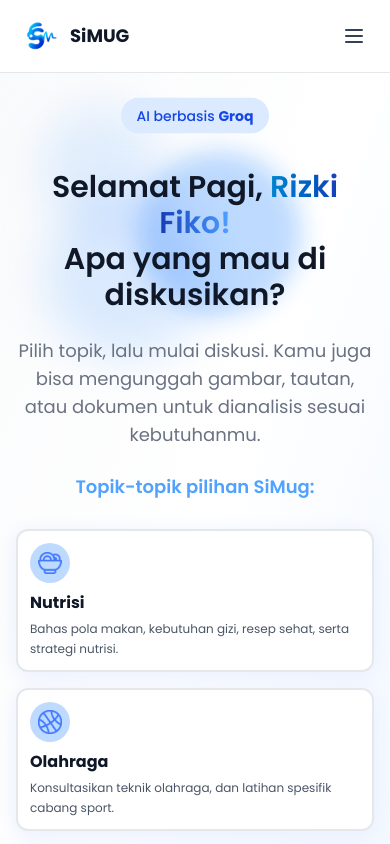
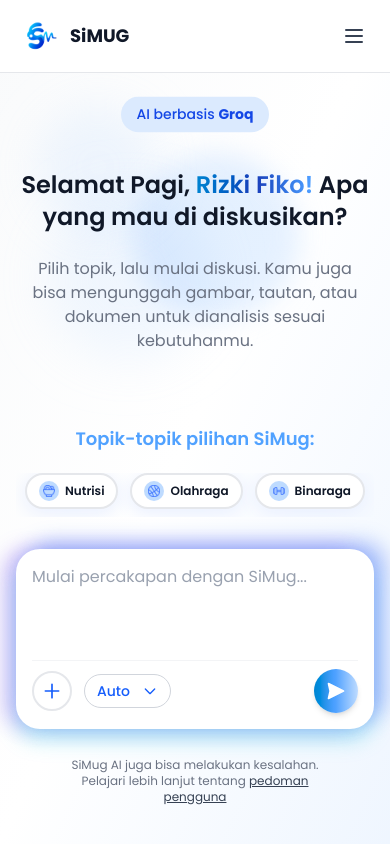
Before and after one commit to iqbalbayuaji/SiMug, a React (Vite) app: page /chatbot in a window 390 px wide. Shown: the top 844 px of the page. Built offline with nearby package versions, Linux system fonts and the light colour scheme.

Commit message:
fix responsive for search result, chatbot, and index.html

```diff
--- a/index.html
+++ b/index.html
@@ -2,7 +2,7 @@
 <html lang="en">
   <head>
     <meta charset="UTF-8" />
-    <link rel="icon" type="image/svg+xml" href="/vite.svg" />
+    <link rel="icon" type="image/png" href="/src/assets/images/logo-simug-browser.png" />
     <meta name="viewport" content="width=device-width, initial-scale=1.0" />
     <link rel="preconnect" href="https://fonts.googleapis.com">
     <link rel="preconnect" href="https://fonts.gstatic.com" crossorigin>
--- a/src/components/chatbot/ChatHeader.jsx
+++ b/src/components/chatbot/ChatHeader.jsx
@@ -7,14 +7,19 @@
                 </span>
             </div>
 
-            <h1 className="text-3xl sm:text-4xl lg:text-5xl font-semibold text-gray-900 mb-6 lg:mb-9 animate-slideUp">
+            {/* Desktop: With line break */}
+            <h1 className="hidden lg:block text-5xl font-semibold text-gray-900 mb-9 animate-slideUp">
                 Selamat Pagi, <span className="bg-gradient-to-r from-sky-600 via-blue-800 to-blue-400 bg-clip-text text-transparent">{userName}!</span>
                 <br />
                 Apa yang mau di diskusikan?
             </h1>
 
+            {/* Mobile: Single line */}
+            <h1 className="lg:hidden text-2xl sm:text-3xl font-semibold text-gray-900 mb-6 animate-slideUp">
+                Selamat Pagi, <span className="bg-gradient-to-r from-sky-600 via-blue-800 to-blue-400 bg-clip-text text-transparent">{userName}!</span> Apa yang mau di diskusikan?
+            </h1>
 
-            <p className="text-lg font-normal sm:text-lg text-gray-500 max-w-2xl mx-auto animate-slideUp animation-delay-400">
+            <p className="text-base font-normal sm:text-lg text-gray-500 max-w-2xl px-3 mx-auto animate-slideUp animation-delay-400 mb-18 md:mb-0">
                 Pilih topik, lalu mulai diskusi. Kamu juga bisa mengunggah gambar,
                 tautan, atau dokumen untuk dianalisis sesuai kebutuhanmu.
             </p>
--- a/src/components/chatbot/DecorativeBlobs.jsx
+++ b/src/components/chatbot/DecorativeBlobs.jsx
@@ -9,6 +9,18 @@
                     }
                     50% {
                         opacity: 1;
+                        filter: blur(12px);
+                    }
+                }
+
+                /* Mobile: Reduced opacity */
+                @keyframes glowPulseMobile {
+                    0%, 100% {
+                        opacity: 0.15;
+                        filter: blur(24px);
+                    }
+                    50% {
+                        opacity: 0.4;
                         filter: blur(12px);
                     }
                 }
@@ -76,19 +88,51 @@
                     }
                 }
 
+                /* Base blob styling with initial blur and opacity */
+                .blob-base {
+                    opacity: 0.3;
+                    filter: blur(24px);
+                    will-change: opacity, filter, transform;
+                    backface-visibility: hidden;
+                }
+
                 .blob-1 {
                     animation: glowPulse 3s ease-in-out infinite, wander1 12s ease-in-out infinite;
+                    animation-fill-mode: backwards;
                 }
                 .blob-2 {
                     animation: glowPulse 3s ease-in-out infinite 1s, wander2 15s ease-in-out infinite;
+                    animation-fill-mode: backwards;
                 }
                 .blob-3 {
                     animation: glowPulse 3s ease-in-out infinite 2s, wander3 18s ease-in-out infinite;
+                    animation-fill-mode: backwards;
+                }
+
+                /* Mobile: Use reduced opacity animation */
+                @media (max-width: 1023px) {
+                    .blob-base {
+                        opacity: 0.15;
+                        filter: blur(24px);
+                    }
+
+                    .blob-1 {
+                        animation: glowPulseMobile 3s ease-in-out infinite, wander1 12s ease-in-out infinite;
+                        animation-fill-mode: backwards;
+                    }
+                    .blob-2 {
+                        animation: glowPulseMobile 3s ease-in-out infinite 1s, wander2 15s ease-in-out infinite;
+                        animation-fill-mode: backwards;
+                    }
+                    .blob-3 {
+                        animation: glowPulseMobile 3s ease-in-out infinite 2s, wander3 18s ease-in-out infinite;
+                        animation-fill-mode: backwards;
+                    }
                 }
             `}</style>
-            <div className="absolute top-20 left-10 w-32 h-32 bg-blue-200 rounded-full mix-blend-multiply blob-1"></div>
-            <div className="absolute top-40 right-20 w-40 h-40 bg-blue-200 rounded-full mix-blend-multiply blob-2"></div>
-            <div className="absolute top-60 left-1/5 w-36 h-36 bg-blue-200 rounded-full mix-blend-multiply blob-3"></div>
+            <div className="absolute top-20 left-10 w-32 h-32 bg-blue-200 rounded-full mix-blend-multiply blob-base blob-1"></div>
+            <div className="absolute top-40 right-20 w-40 h-40 bg-blue-200 rounded-full mix-blend-multiply blob-base blob-2"></div>
+            <div className="absolute top-60 left-1/5 w-36 h-36 bg-blue-200 rounded-full mix-blend-multiply blob-base blob-3"></div>
         </>
     );
 }
--- a/src/components/chatbot/TopicCard.jsx
+++ b/src/components/chatbot/TopicCard.jsx
@@ -1,27 +1,55 @@
-export default function TopicCard({ topic, isSelected, onClick, index }) {
+export default function TopicCard({ topic, isSelected, onClick, index, isMobile = false }) {
+    if (isMobile) {
+        // Mobile: Slim pill-shaped card without description (smaller size)
+        return (
+            <div
+                onClick={() => onClick(topic.id)}
+                className={`group rounded-full px-3 py-1.5 cursor-pointer transform transition-all duration-300 ease-out hover:scale-105 border-2 animate-slideUp flex-shrink-0 flex items-center gap-1.5
+                    ${isSelected ? 'bg-blue-500 border-blue-500 shadow-lg' : 'bg-white border-gray-200'}`}
+                style={{
+                    animationDelay: `${200 + index * 150}ms`,
+                    boxShadow: '0 4px 20px 0 #E7EEFF'
+                }}
+            >
+                <div className={`w-5 h-5 rounded-full flex items-center justify-center flex-shrink-0 ${isSelected ? 'bg-white' : 'bg-blue-200'}`}>
+                    {(typeof topic.icon === 'string' && (topic.icon.includes('/') || topic.icon.includes('.'))) ? (
+                        <img src={topic.icon} alt={topic.title} className="w-3 h-3 object-contain" />
+                    ) : (
+                        <span className="text-xs">{topic.icon}</span>
+                    )}
+                </div>
+
+                <h3 className={`text-xs font-semibold whitespace-nowrap transition-colors ${isSelected ? 'text-white' : 'text-gray-900'}`}>
+                    {topic.title}
+                </h3>
+            </div>
+        );
+    }
+
+    // Desktop: Full card with description
     return (
         <div
             onClick={() => onClick(topic.id)}
-            className={`group rounded-xl sm:rounded-2xl p-3 sm:p-4 cursor-pointer transform transition-all duration-300 ease-out hover:scale-98 hover:shadow-xl border-2 animate-slideUp
+            className={`group rounded-2xl p-4 cursor-pointer transform transition-all duration-300 ease-out hover:scale-98 hover:shadow-xl border-2 animate-slideUp
                 ${isSelected ? 'bg-blue-500 border-blue-500 shadow-lg' : 'bg-white border-gray-200'}`}
             style={{
                 animationDelay: `${200 + index * 150}ms`,
                 boxShadow: '0 4px 20px 0 #E7EEFF'
             }}
         >
-            <div className={`w-10 h-10 sm:w-12 sm:h-12 rounded-full flex items-center justify-center mb-2 sm:mb-3 transform transition-transform duration-300 group-hover:rotate-12 ${isSelected ? 'bg-white border-blue-500 shadow-lg' : 'bg-blue-200 border-gray-200'}`}>
+            <div className={`w-12 h-12 rounded-full flex items-center justify-center mb-3 transform transition-transform duration-300 group-hover:rotate-12 ${isSelected ? 'bg-white border-blue-500 shadow-lg' : 'bg-blue-200 border-gray-200'}`}>
                 {(typeof topic.icon === 'string' && (topic.icon.includes('/') || topic.icon.includes('.'))) ? (
-                    <img src={topic.icon} alt={topic.title} className="w-6 h-6 sm:w-8 sm:h-8 object-contain" />
+                    <img src={topic.icon} alt={topic.title} className="w-8 h-8 object-contain" />
                 ) : (
-                    <span className="text-xl sm:text-2xl">{topic.icon}</span>
+                    <span className="text-2xl">{topic.icon}</span>
                 )}
             </div>
 
-            <h3 className={`text-base sm:text-lg font-bold mb-1 sm:mb-2 transition-colors ${isSelected ? 'text-white' : 'text-gray-900'}`}>
+            <h3 className={`text-lg font-bold mb-2 transition-colors ${isSelected ? 'text-white' : 'text-gray-900'}`}>
                 {topic.title}
             </h3>
 
-            <p className={`text-xs sm:text-sm leading-relaxed transition-colors line-clamp-2 sm:line-clamp-none ${isSelected ? 'text-white' : 'text-gray-600'}`}>
+            <p className={`text-sm leading-relaxed transition-colors ${isSelected ? 'text-white' : 'text-gray-600'}`}>
                 {topic.description}
             </p>
         </div>
--- a/src/components/chatbot/TopicSelector.jsx
+++ b/src/components/chatbot/TopicSelector.jsx
@@ -3,11 +3,12 @@
 export default function TopicSelector({ topics, selectedTopic, onTopicClick }) {
     return (
         <div className="mb-8">
-            <h2 className="text-center text-lg text-blue-400 font-semibold mb-7 animate-fadeIn animation-delay-600">
+            <h2 className="text-center text-lg text-blue-400 font-semibold mb-5 md:mb-7 animate-fadeIn animation-delay-600">
                 Topik-topik pilihan SiMug:
             </h2>
 
-            <div className="grid grid-cols-1 sm:grid-cols-2 lg:grid-cols-3 gap-4 sm:gap-6 mb-8">
+            {/* Mobile: Horizontal Scroll */}
+            <div className="flex lg:hidden gap-3 overflow-x-auto scrollbar-hide mb-8 pb-2 justify-center">
                 {topics.map((topic, index) => (
                     <TopicCard
                         key={topic.id}
@@ -15,6 +16,21 @@
                         isSelected={selectedTopic === topic.id}
                         onClick={onTopicClick}
                         index={index}
+                        isMobile={true}
+                    />
+                ))}
+            </div>
+
+            {/* Desktop: Grid */}
+            <div className="hidden lg:grid grid-cols-3 gap-6 mb-8">
+                {topics.map((topic, index) => (
+                    <TopicCard
+                        key={topic.id}
+                        topic={topic}
+                        isSelected={selectedTopic === topic.id}
+                        onClick={onTopicClick}
+                        index={index}
+                        isMobile={false}
                     />
                 ))}
             </div>
--- a/src/pages/LandingPage.jsx
+++ b/src/pages/LandingPage.jsx
@@ -256,14 +256,14 @@
                 <div className="flex flex-col lg:flex-col items-center justify-between relative">
                     {/* Decorative Icon Spans - Hidden on mobile */}
                     {/* Green Icon - Top Left */}
-                    <span className="hidden md:inline-flex absolute top-8 left-4 lg:top-12 lg:left-20 items-center justify-center w-12 h-12 lg:w-14 lg:h-14 bg-gradient-to-br from-[#41FFC9] to-[#2DD4A8] rounded-2xl shadow-lg shadow-green-400/50 rotate-12 animate-fade-in-up">
+                    <span className="hidden md:inline-flex absolute top-8 left-4 lg:top-12 lg:left-20 items-center justify-center w-12 h-12 lg:w-14 lg:h-14 bg-gradient-to-br from-[#41FFC9] to-[#2DD4A8] rounded-2xl shadow-lg shadow-green-400/50 rotate-12">
                         <svg className="w-6 h-6 lg:w-7 lg:h-7 text-white" fill="none" stroke="currentColor" viewBox="0 0 24 24">
                             <path strokeLinecap="round" strokeLinejoin="round" strokeWidth={2.5} d="M12 8v4l3 3m6-3a9 9 0 11-18 0 9 9 0 0118 0z" />
                         </svg>
                     </span>
 
                     {/* Orange Icon - Top Right */}
-                    <span className="hidden md:inline-flex absolute top-16 right-4 lg:top-20 lg:right-20 items-center justify-center w-12 h-12 lg:w-14 lg:h-14 bg-gradient-to-br from-[#FF6741] to-[#FF4520] rounded-2xl shadow-lg shadow-orange-400/50 -rotate-12 animate-fade-in-up delay-100">
+                    <span className="hidden md:inline-flex absolute top-16 right-4 lg:top-20 lg:right-20 items-center justify-center w-12 h-12 lg:w-14 lg:h-14 bg-gradient-to-br from-[#FF6741] to-[#FF4520] rounded-2xl shadow-lg shadow-orange-400/50 -rotate-12">
                         <svg className="w-6 h-6 lg:w-7 lg:h-7 text-white" fill="none" stroke="currentColor" viewBox="0 0 24 24">
                             <path strokeLinecap="round" strokeLinejoin="round" strokeWidth={2.5} d="M9 12h6m-6 4h6m2 5H7a2 2 0 01-2-2V5a2 2 0 012-2h5.586a1 1 0 01.707.293l5.414 5.414a1 1 0 01.293.707V19a2 2 0 01-2 2z" />
                         </svg>
@@ -281,8 +281,8 @@
 
                         {/* Header - Desktop Version (separated lines) */}
                         <h1 className="hidden md:flex text-3xl sm:text-5xl lg:text-5xl font-bold leading-tight flex-col items-center gap-1 md:gap-3 lg:gap-3">
-                            <span className="text-blue-600 animate-fade-in-up">Usaha Aja Gaakan Cukup</span>
-                            <div className='flex items-center lg:gap-3 animate-fade-in-up delay-100'>
+                            <span className="text-blue-600">Usaha Aja Gaakan Cukup</span>
+                            <div className='flex items-center lg:gap-3'>
                                 <span className="text-gray-900">Tanpa Arah yang Jelas</span>
                                 <span className="inline-flex items-center justify-center w-9 h-9 lg:w-12 lg:h-12 bg-gradient-to-br from-blue-300 to-blue-600 rounded-xl lg:rounded-2xl ml-3 shadow-lg shadow-blue-400/70 -rotate-12">
                                     <FaArrowTrendUp className="w-5 h-5 lg:w-6 lg:h-6 text-white" />
@@ -300,23 +300,23 @@
                                 <span className="font-semibold text-sm">#1 Platform Edukasi Kesehatan</span>
                             </div>
 
-                            <h1 className="text-3xl font-bold leading-tight text-center animate-fade-in-up">
+                            <h1 className="text-3xl font-bold leading-tight text-center">
                                 <span className="text-blue-600">Usaha Aja Gaakan Cukup </span>
                                 <span className="text-gray-900">Tanpa Arah yang Jelas</span>
                             </h1>
 
-                            <p className="text-gray-900 text-base font-normal text-center leading-relaxed animate-fade-in-up delay-200">
+                            <p className="text-gray-900 text-base font-normal text-center leading-relaxed">
                                 Panduan sehat yang jelas, progresif, dan nggak ribet. Dari gratis sampai advance, semua ada jalurnya di <span className="font-bold text-gray-900">SiMug</span>
                             </p>
                         </div>
 
                         {/* Description - Desktop */}
-                        <p className="hidden md:block text-gray-900 text-base font-normal text-center lg:text-xl max-w-110 mx-auto lg:mx-0 mt-2 md:mt-2 leading-relaxed animate-fade-in-up delay-200">
+                        <p className="hidden md:block text-gray-900 text-base font-normal text-center lg:text-xl max-w-110 mx-auto lg:mx-0 mt-2 md:mt-2 leading-relaxed">
                             Panduan sehat yang jelas, progresif, dan nggak ribet. Dari gratis sampai advance, semua ada jalurnya di <span className="font-bold text-gray-900">SiMug</span>
                         </p>
 
                         {/* CTA Button - Mobile with large margin */}
-                        <div className="md:hidden mt-8 animate-fade-in-up delay-300 mb-16 md:mb-0">
+                        <div className="md:hidden mt-8 mb-16 md:mb-0">
                             <Link
                                 to="/register"
                                 className="inline-flex items-center gap-3 bg-blue-600 hover:bg-blue-700 text-white font-semibold px-6 py-3 rounded-full text-lg shadow-2xl hover:shadow-blue-500/50 transition-all duration-300 transform hover:scale-105 hover:-translate-y-1"
@@ -329,7 +329,7 @@
                         </div>
 
                         {/* CTA Button - Desktop */}
-                        <div className="hidden md:block pt-8 md:pt-15 pb-8 md:pb-10 animate-fade-in-up delay-300">
+                        <div className="hidden md:block pt-8 md:pt-15 pb-8 md:pb-10">
                             <Link
                                 to="/register"
                                 className="inline-flex items-center gap-3 bg-blue-600 hover:bg-blue-700 text-white font-semibold px-6 py-3 rounded-full text-lg shadow-2xl hover:shadow-blue-500/50 transition-all duration-300 transform hover:scale-105 hover:-translate-y-1"
--- a/src/pages/SearchResultPage.jsx
+++ b/src/pages/SearchResultPage.jsx
@@ -104,17 +104,25 @@
                   placeholder="Workout pemula"
                   className="flex-1 border-none focus:outline-none text-gray-900 text-base"
                 />
+                {/* Filter Button - Mobile Only (Inside Search Bar) */}
+                <button
+                  type="button"
+                  className="sm:hidden w-10 h-10 bg-[#4177FF] rounded-full flex items-center justify-center flex-shrink-0"
+                >
+                  <img src={filterIcon} alt="Filter" className="w-5 h-5" />
+                </button>
+                {/* Cari Button - Desktop Only */}
                 <button
                   type="submit"
-                  className="bg-[#4177FF] text-white px-6 py-2.5 rounded-full font-semibold hover:bg-[#3461D9] transition-colors text-sm flex-shrink-0"
+                  className="hidden sm:flex bg-[#4177FF] text-white px-6 py-2.5 rounded-full font-semibold hover:bg-[#3461D9] transition-colors text-sm flex-shrink-0"
                 >
                   Cari
                 </button>
               </form>
             </div>
 
-            {/* Filter Button - Right Side */}
-            <button className="bg-white text-gray-900 pl-2 pr-5 py-1.5 rounded-full font-semibold hover:bg-gray-50 transition-colors flex items-center gap-2 shadow-lg">
+            {/* Filter Button - Desktop Only (Outside Search Bar) */}
+            <button className="hidden sm:flex bg-white text-gray-900 pl-2 pr-5 py-1.5 rounded-full font-semibold hover:bg-gray-50 transition-colors items-center gap-2 shadow-lg">
               <div className="w-8 h-8 bg-[#4177FF] rounded-full flex items-center justify-center">
                 <img src={filterIcon} alt="Filter" className="w-5 h-5" />
               </div>
@@ -128,7 +136,7 @@
       <div className="bg-white rounded-t-[50px] relative -mt-12">
         <div className="mx-auto px-4 sm:px-8 lg:px-12 py-12">
         {/* Results Header */}
-        <div className="flex items-center justify-between mb-8">
+        <div className="flex flex-col lg:flex-row lg:items-center lg:justify-between gap-4 lg:gap-0 mb-8">
           <div>
             <h1 className="text-xl sm:text-2xl font-bold text-gray-900 mb-1">
               Hasil untuk "<span className="text-[#4177FF]">{query}</span>"
@@ -137,12 +145,12 @@
           </div>
 
           {/* Tab Filters */}
-          <div className="bg-[#F4F4F4] rounded-lg p-1 flex items-center gap-1">
+          <div className="bg-[#F4F4F4] rounded-lg p-1 flex items-center gap-1 w-fit max-w-full lg:w-auto overflow-x-auto scrollbar-hide">
             {["Rekomendasi", "Populer", "Terbaru"].map((tab) => (
               <button
                 key={tab}
                 onClick={() => setActiveTab(tab)}
-                className={`px-6 py-2 rounded-lg font-semibold transition-colors ${
+                className={`px-3 lg:px-6 py-1.5 lg:py-2 rounded-lg font-semibold transition-colors whitespace-nowrap text-xs lg:text-base ${
                   activeTab === tab
                     ? "bg-[#4177FF] text-white"
                     : "bg-transparent text-gray-700 hover:bg-gray-200"
@@ -155,7 +163,7 @@
         </div>
 
         {/* Course Grid */}
-        <div className="grid grid-cols-1 sm:grid-cols-2 lg:grid-cols-3 xl:grid-cols-4 gap-6">
+        <div className="grid grid-cols-1 lg:grid-cols-3 xl:grid-cols-4 gap-4 lg:gap-6">
           {paginatedCourses.map((course) => (
             <div
               key={course.id}
@@ -179,7 +187,7 @@
 
               {/* Course Info */}
               <div className="px-5 pb-5">
-                <h3 className="font-bold text-base text-gray-900 leading-tight line-clamp-2 min-h-[48px] mb-2">
+                <h3 className="font-bold text-lg text-gray-900 leading-tight line-clamp-2 min-h-[48px] mb-2">
                   {course.title}
                 </h3>
                 <p className="text-xs text-gray-400 mb-3">
```
Also changed, not shown: src/assets/images/logo-simug-browser.png (added).
